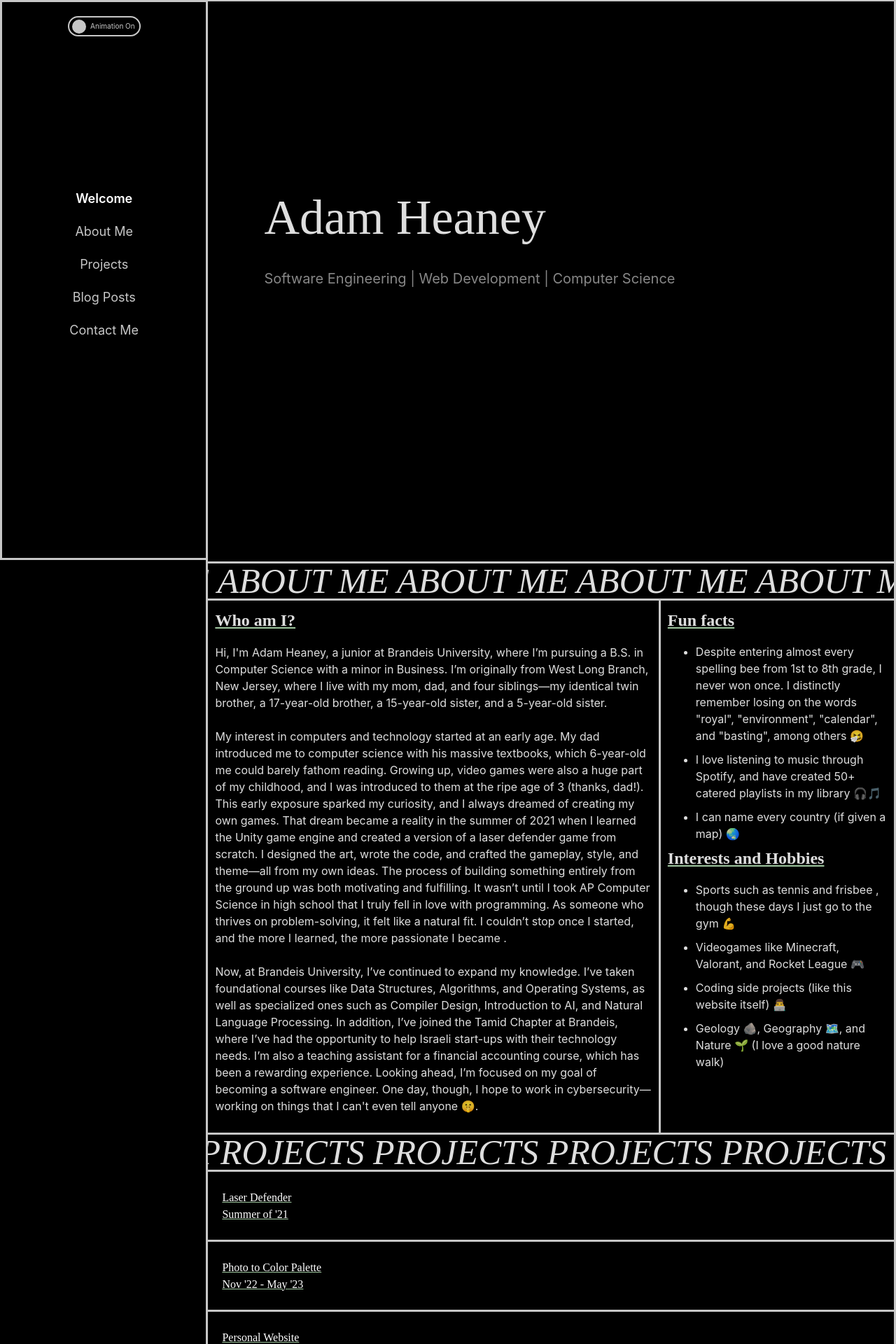
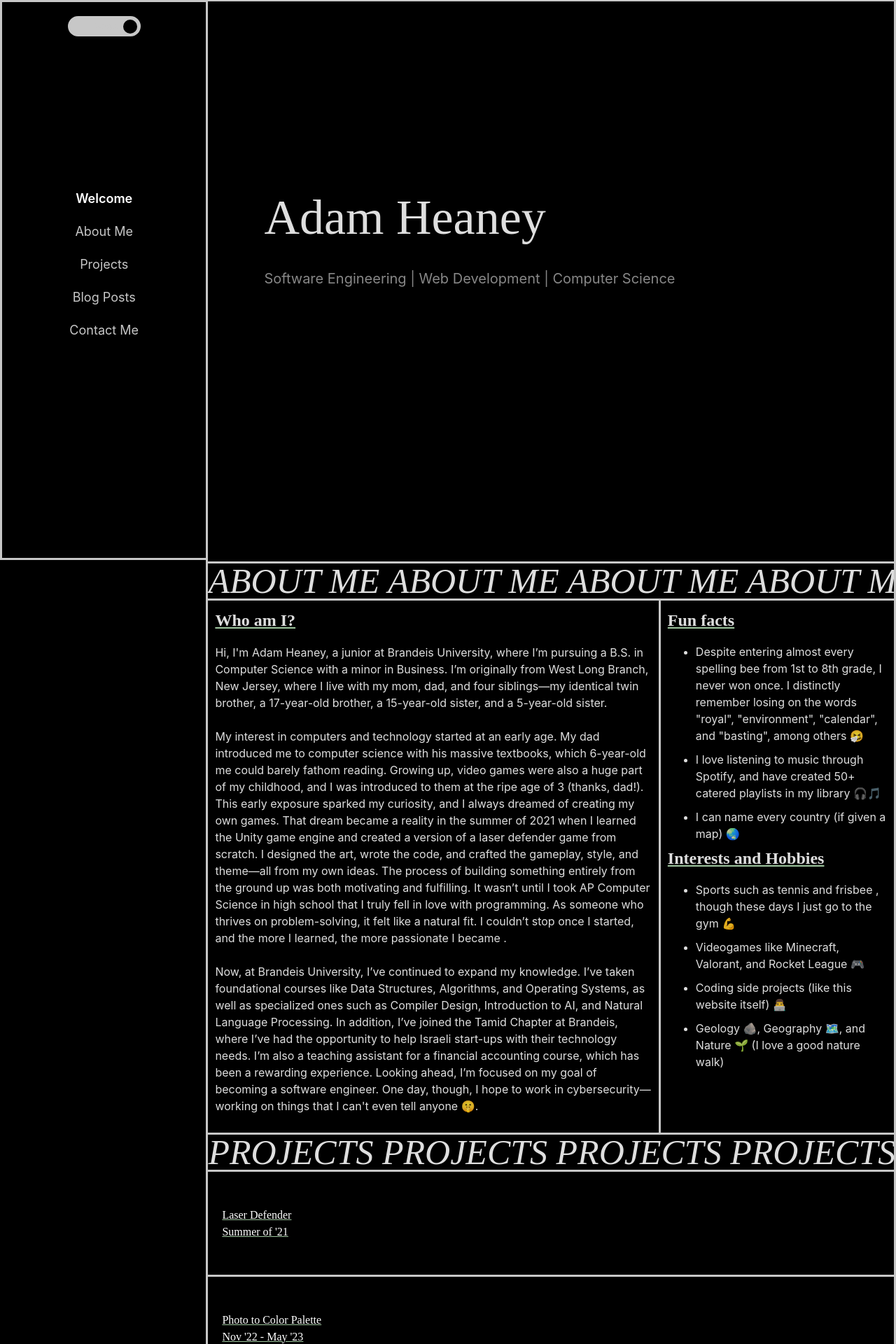
Before and after one commit to adameheaney/adameheaney.github.io, a React (Vite) app: page /#/ in a window 1280 px wide. Shown: the top 1920 px of the page at 70% size. Built offline with nearby package versions, Linux system fonts and the light colour scheme.

Commit message:
marquee off by default

```diff
--- a/src/App.jsx
+++ b/src/App.jsx
@@ -8,7 +8,7 @@ import blogdata from './MainContent/BlogPosts/blogdata'
 import BlogPostPage from './MainContent/BlogPosts/BlogPostPage'
 
 function App() {
-  const [animationOn, setAnimationOn] = useState(true)
+  const [animationOn, setAnimationOn] = useState(false)
 
   function setAnimation() {
       setAnimationOn(!animationOn)
--- a/src/Components/Toggle/Toggle.jsx
+++ b/src/Components/Toggle/Toggle.jsx
@@ -12,7 +12,7 @@ export default function Toggle({ isOn, onToggle, label, styling}) {
         onClick={onToggle}
       >
         <div className={styles.toggleThumb}></div>
-        <p style={{fontSize:'10px', marginLeft:'auto', paddingRight:'6px', textAlign:'center', color:'#c7c7c7', userSelect:'none'}}>Animation On</p>
+        <p style={{fontSize:'10px', marginLeft:'auto', paddingRight:'6px', textAlign:'center', color:'#c7c7c7', userSelect:'none'}}>Marquee On</p>
       </div>
     </div>
   );
--- a/src/MainContent/Hello/Hello.jsx
+++ b/src/MainContent/Hello/Hello.jsx
@@ -19,7 +19,7 @@ export default function Hello() {
 
     return (
         <div id= 'welcome' className = {`${styles.helloContainer} section`}>
-            <p className={isInactive ? styles.inactive : ''} style={{paddingLeft:'2vh', color:'#575757', alignItems:'center', display:'flex'}}> <BsArrowLeft /> &nbsp;&nbsp;&nbsp;Want animations off?</p>
+            <p className={isInactive ? styles.inactive : ''} style={{paddingLeft:'2vh', color:'#575757', alignItems:'center', display:'flex'}}> <BsArrowLeft /> &nbsp;&nbsp;&nbsp;Want marquee on?</p>
             <p style={{padding:'25vh 10vh 0 10vh'}}>
                 <span style={{fontFamily:"Gotham", fontSize:'70px', marginBottom:'0'}}> Adam Heaney </span>
             </p>
--- a/src/MainContent/Projects/ProjectBlock.jsx
+++ b/src/MainContent/Projects/ProjectBlock.jsx
@@ -25,7 +25,7 @@ export default function ProjectBlock({title, date, imageUrl, page}) {
                     </Link>
                 </div>
                <div className={styles.arrowContainer}>
-                    <FaArrowRightLong className={styles.arrow} size={50}/>
+                    <FaArrowRightLong className={styles.arrow}/>
                </div>
             </div>
         </>
--- a/src/MainContent/Projects/ProjectBlock.module.css
+++ b/src/MainContent/Projects/ProjectBlock.module.css
@@ -1,6 +1,6 @@
 .projectContainer {
     width: 100%;
-    height: 100px;
+    height: 150px;
     overflow: hidden;
     background-color: black;
     transition: background-color 0.5s ease;
@@ -36,6 +36,8 @@
 
 .arrow {
     opacity: 0;
+    font-size: 50px;
+    font-weight: 10;
     transition: opacity 1s ease .1s;
 }
 
```
